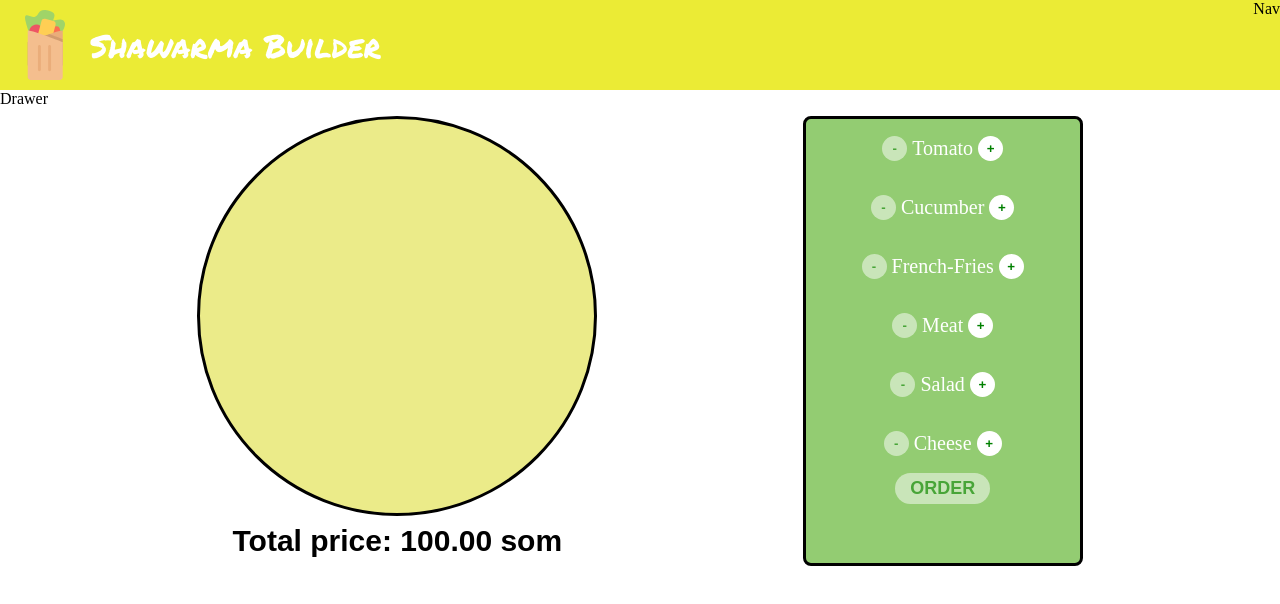
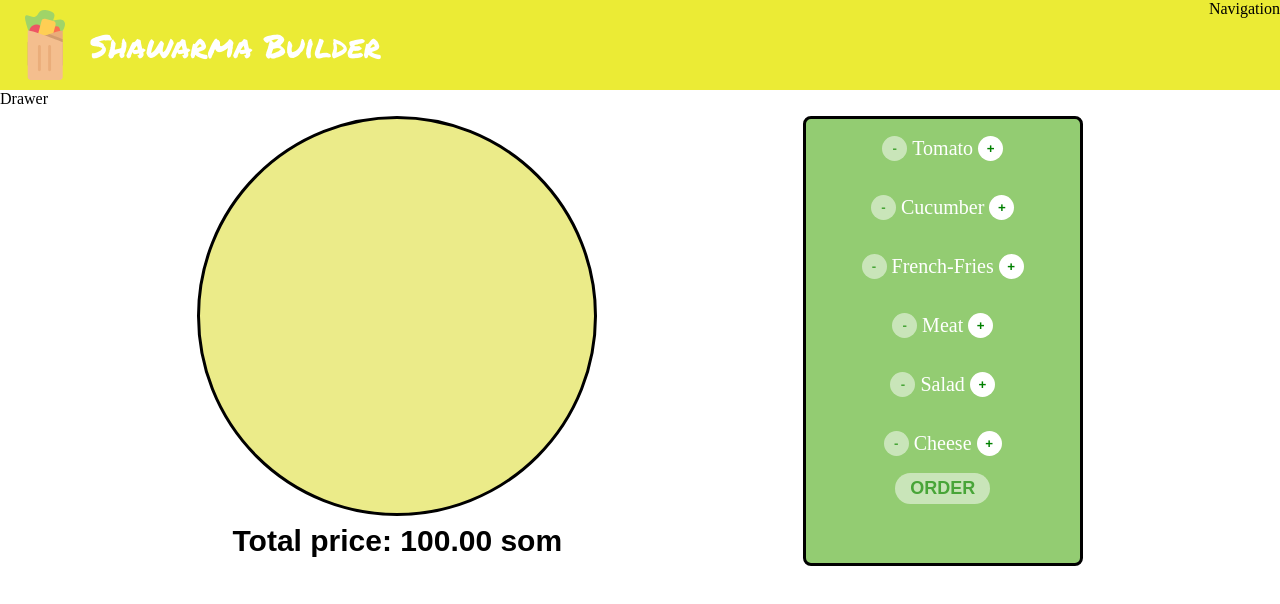
Before and after one commit to bayel-bakytov/shawarma-builder, a React (Create React App) app: page / in a window 1280 px wide. Shown: the top 604 px of the page. Built offline with nearby package versions, Linux system fonts and the light colour scheme.

Commit message:
Rename nav component to navication component

```diff
--- a/src/components/Layout/Toolbar/Nav/Nav.js
+++ /dev/null
@@ -1,8 +0,0 @@
-import React from "react";
-import classes from "./Nav.module.css";
-
-export default () => (
-    <nav className={classes.Nav}>
-       Nav
-    </nav>
-);
--- /dev/null
+++ b/src/components/Layout/Toolbar/Navigation/Navigation.js
@@ -0,0 +1,8 @@
+import React from "react";
+import classes from "./Navigation.module.css";
+
+export default () => (
+    <div className={classes.Navigation}>
+       Navigation
+    </div>
+);
--- a/src/components/Layout/Toolbar/Toolbar.js
+++ b/src/components/Layout/Toolbar/Toolbar.js
@@ -1,12 +1,14 @@
 import React from "react";
 import classes from"./Toolbar.module.css";
 import Logo from "../Logo/Logo";
-import Nav from "./Nav/Nav";
+import Navigation from "./Navigation/Navigation";
 
 
 export default () => (
     <div className={classes.Toolbar}>
       <Logo />
-      <Nav />
+      <nav>
+      <Navigation />
+      </nav>
     </div>
 );
```
Also changed, not shown: src/components/Layout/Toolbar/Navigation/Navigation.module.css (added).
